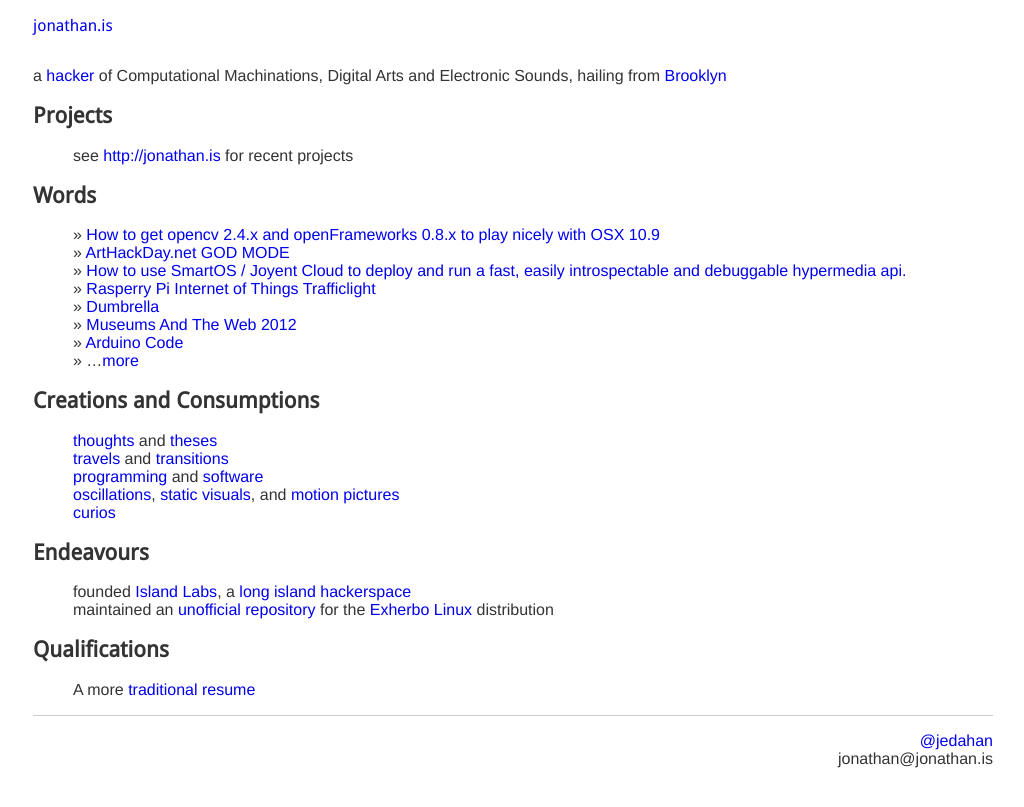
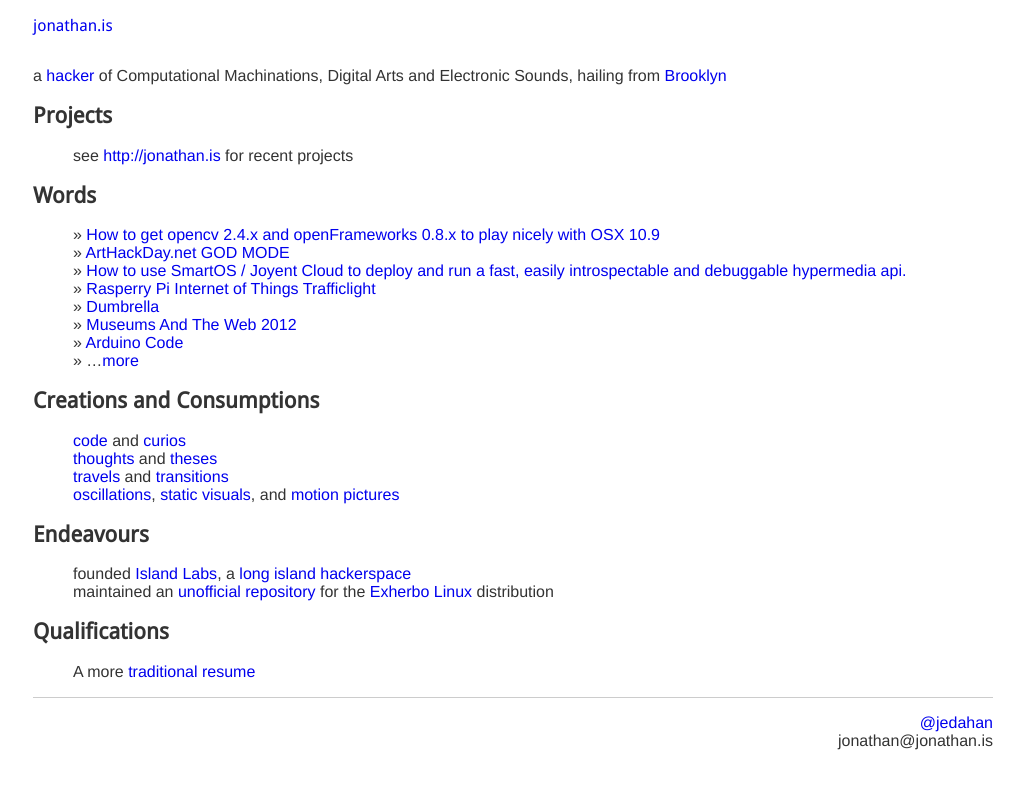
Before and after one commit to jedahan/jedahan.github.com, a Jekyll site: the page built from index.md, in a window 1280 px wide. Shown: the top 807 px of the page, without its empty margins (127-1151 px from the left). Built offline with Jekyll 4.4.1, drawn with Linux system fonts in a browser that asks for light colours; Markdown is read by kramdown in place of the engine named in the settings; a script that is not in the unit is left out.

Commit message:
delete ohloh

```diff
--- a/index.md
+++ b/index.md
@@ -17,11 +17,10 @@ Words
 
 Creations and Consumptions
 --------------------------
+- [code][github] and [curios][reddit]
 - [thoughts][twitter] and [theses](/blog)
 - [travels][foursquare] and [transitions][meetup]
-- [programming][github] and [software][ohloh]
 - [oscillations][soundcloud], [static visuals][flickr], and [motion pictures][youtube]
-- [curios][reddit]
 
 Endeavours
 ----------
```
